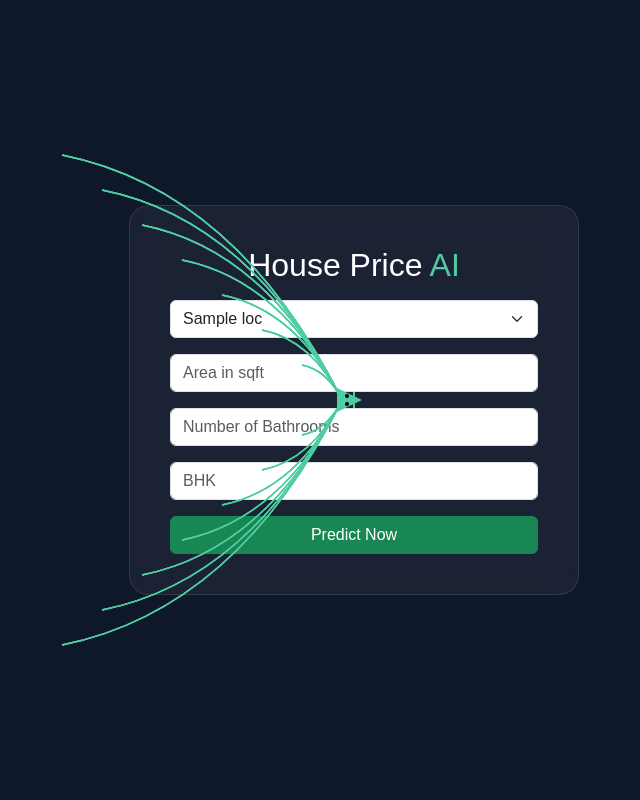
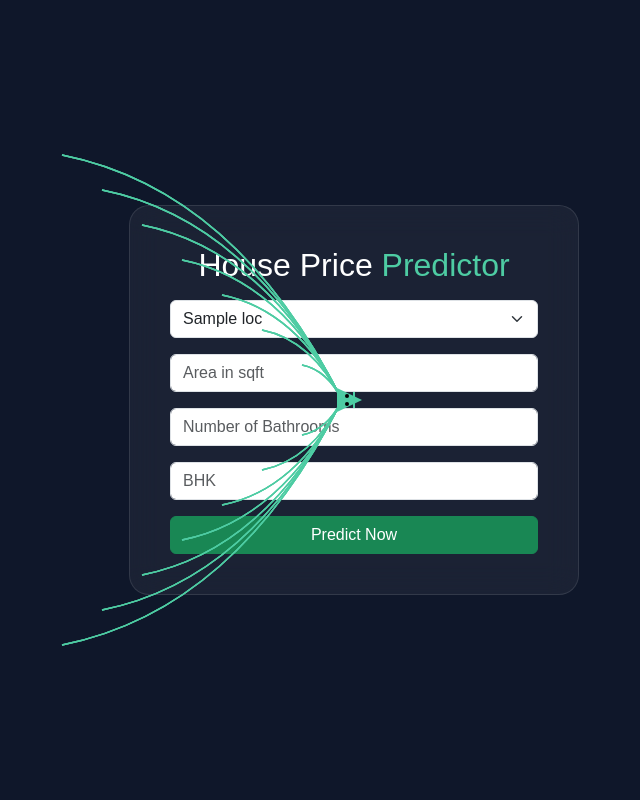
Before and after one commit to shubhamverma3381-gif/House-Price-Predictor, a Flask app: template Project house price predictor/templates/index.html in a window 1280 px wide. Shown: the whole page, without its empty margins (286-926 px from the left). Run offline with Flask 3, Linux system fonts and the light colour scheme; the template is opened without the code that fills it: most values are stand-ins (such as "Sample title", 1, 10 or a date in 2020); parts of the project's set-up code (start-up, migrations or seed data) failed here and were passed over.

Commit message:
Change title from 'AI House Predictor' to 'House Price Predictor'
Updated the title in the HTML header from 'AI House Predictor' to 'House Price Predictor'.

```diff
--- a/Project house price predictor/templates/index.html
+++ b/Project house price predictor/templates/index.html
@@ -41,7 +41,7 @@
     <canvas id="snakeCanvas"></canvas>
 
     <div class="glass-card">
-        <h2>House Price <span style="color: #4ecca3;">AI</span></h2>
+        <h2>House Price <span style="color: #4ecca3;">Predictor</span></h2>
         <form id="priceForm">
             <div id="prediction" style="color: #4ecca3; font-weight: bold; text-align: center; margin-top: 15px;"></div>
 
```
